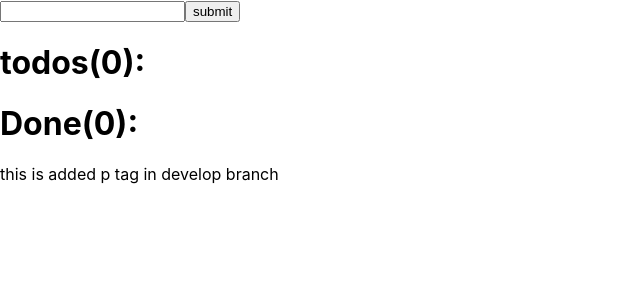
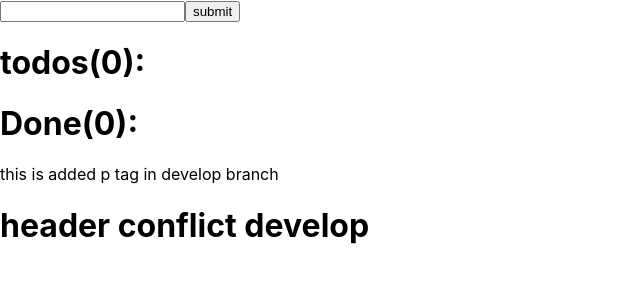
Before and after one commit to erfanGhayomi93/todos, a React (Create React App) app: page / in a window 1280 px wide. Shown: the top 300 px of the page, without its empty margins (0-640 px from the left). Built offline with nearby package versions, Linux system fonts and the light colour scheme.

Commit message:
h1 develop

```diff
--- a/src/App.js
+++ b/src/App.js
@@ -7,6 +7,7 @@ export default class App extends Component {
       <div>
           <Todos test = "test"/>
                     <p> this is added p tag in develop branch</p>
+                    <h1>header conflict develop</h1>
       </div>
     )
   }
```
